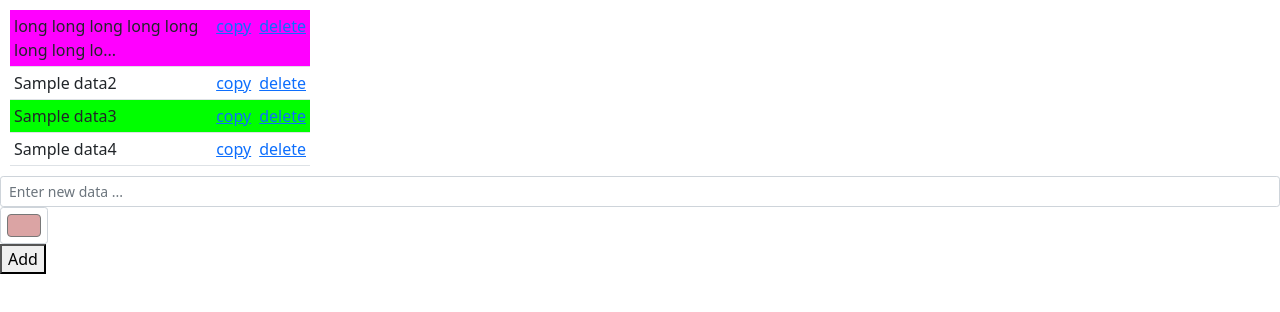
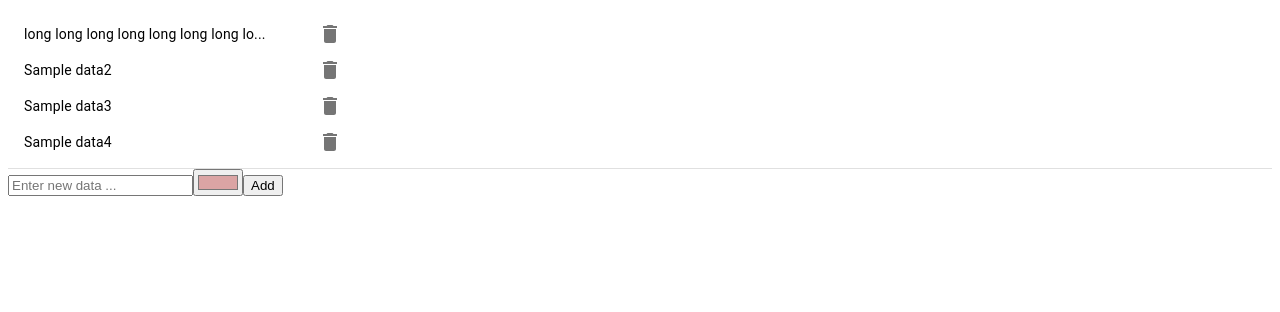
Before and after one commit to somared/QuickCopyChromeExt, a React (Create React App) app: page / in a window 1280 px wide. Shown: the top 312 px of the page. Built offline with nearby package versions, Linux system fonts and the light colour scheme; the HTML template or start-up script is replaced by a standard one.

Commit message:
Added material ui theme

```diff
--- a/package.json
+++ b/package.json
@@ -3,6 +3,8 @@
   "version": "0.1.0",
   "private": true,
   "dependencies": {
+    "@material-ui/core": "^4.11.2",
+    "@material-ui/icons": "^4.11.2",
     "@testing-library/jest-dom": "^5.11.6",
     "@testing-library/react": "^11.2.2",
     "@testing-library/user-event": "^12.6.0",
--- a/public/index.html
+++ b/public/index.html
@@ -3,7 +3,6 @@
   <head>
     <meta charset="utf-8" />
     <link rel="icon" href="%PUBLIC_URL%/favicon.ico" />
-    <link href="https://cdn.jsdelivr.net/npm/bootstrap@5.0.0-beta1/dist/css/bootstrap.min.css" rel="stylesheet" integrity="sha384-giJF6kkoqNQ00vy+HMDP7azOuL0xtbfIcaT9wjKHr8RbDVddVHyTfAAsrekwKmP1" crossorigin="anonymous">
     <meta name="viewport" content="width=device-width, initial-scale=1" />
     <meta name="theme-color" content="#000000" />
     <meta
--- a/src/App.js
+++ b/src/App.js
@@ -1,5 +1,6 @@
 import React, {useState} from 'react';
 import { v4 as uuidv4 } from 'uuid';
+import Divider from '@material-ui/core/Divider'
 import UserDataList from "./UserDataList" ;
 import AddData from "./AddDataForm"
 import data from "./data.json";
@@ -47,6 +48,7 @@ function App() {
   return (
     <div>
       <UserDataList dataList={userList} removeItem={removeData} />
+      <Divider/>
       <AddData addItem={insertData}/>
     </div>
   );
--- a/src/UserData.js
+++ b/src/UserData.js
@@ -1,4 +1,9 @@
-
+import ListItem from '@material-ui/core/ListItem';
+import ListItemText from '@material-ui/core/ListItemText';
+import ListItemSecondaryAction from '@material-ui/core/ListItemSecondaryAction';
+import IconButton from '@material-ui/core/IconButton';
+import Button from '@material-ui/core/Button';
+import DeleteIcon from '@material-ui/icons/Delete';
 
 const UserData = ({data, deleteItem}) =>{
 
@@ -10,20 +15,24 @@ const UserData = ({data, deleteItem}) =>{
     }
 
     const handleRemoveItem = (e) =>{
-        e.preventDefault();
-        deleteItem(e.target.dataset.id);
+        deleteItem(e);
     }
 
     const handleCopyItem = (e) =>{
-        alert(e.target.dataset.text);
+        alert(e)
     }
 
     return(
-        <tr style={{backgroundColor:data.bgcolor}}>
-            <td>{sanitizeText(data.text)}</td>
-            <td><a href="#" data-text={data.text} onClick={handleCopyItem}>copy</a></td>
-            <td><a href="#" data-id={data.id} onClick={handleRemoveItem}>delete</a></td>
-        </tr>
+        <div>
+            <ListItem button>
+                <ListItemText primary={sanitizeText(data.text)} onClick={()=>handleCopyItem(data.text)} />
+                <ListItemSecondaryAction>
+                    <IconButton edge="end" aria-label="comments" onClick={()=>handleRemoveItem(data.id)} >
+                        <DeleteIcon />
+                    </IconButton>
+                </ListItemSecondaryAction>
+            </ListItem>
+        </div>
     );
 }
 
--- a/src/UserDataList.js
+++ b/src/UserDataList.js
@@ -1,16 +1,20 @@
+import List from '@material-ui/core/List';
 import UserData from "./UserData";
 
 const UserDataList = ({dataList, removeItem}) => {
+
+    const handleRemoveItem = (e) =>{
+        alert(e.target.dataset.id);
+    }
+
     return(
-        <table className="table table-hover table-sm" style={{width:300, margin:10}}>
-            <tbody>
-                {
-                    dataList.map(d => {
-                        return(<UserData data={d} deleteItem={removeItem}/>)
-                    })
-                }
-            </tbody>
-        </table>
+        <List dense="true" style={{width:"350px"}}>
+            {
+                dataList.map(d => {
+                    return(<UserData data={d} deleteItem={removeItem}/>)
+                })
+            }
+        </List>
     );
 }
 
```
Also changed, not shown: 1 other file (tests, documents, lock files or other folders).
